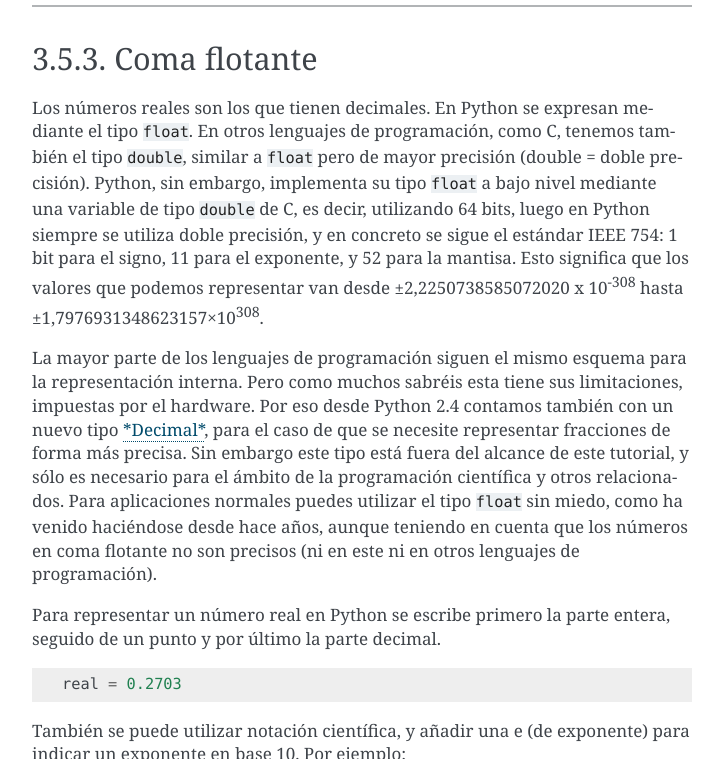
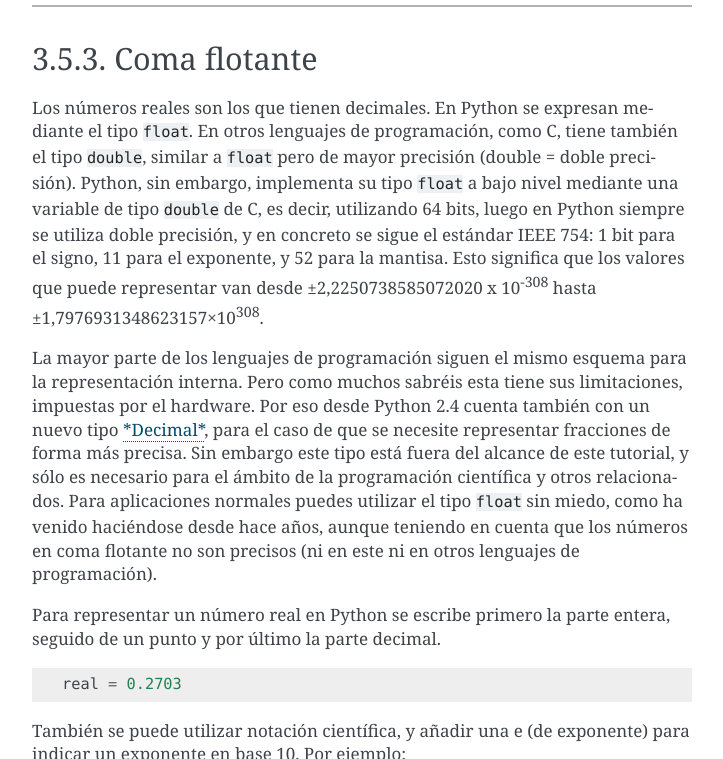
Before and after one commit to macagua/entrenamiento.python_basico, a Sphinx documentation site: the page built from source/leccion3/tipo_numericos.rst, in a window 1280 px wide and 900 px high, scrolled down 1977 px, cut to the strip 141-900 px from the top of the window. Shown: the whole strip, without its empty margins (388-1111 px from the left). Built offline with Sphinx 7.4.7, drawn with Linux system fonts in a browser that asks for light colours; some of the changed text lies outside the part shown.

Commit message:
Agregadas mejoras de redacción y nuevas secciones

```diff
--- a/source/leccion3/operadores_aritmeticos.rst
+++ b/source/leccion3/operadores_aritmeticos.rst
@@ -90,7 +90,7 @@
 
 **Operador módulo**
 
-El operador *módulo* no hace otra cosa que devolvernos el resto de la
+El operador *módulo* no hace otra cosa que devolver el resto de la
 división entre los dos operandos. En el ejemplo, ``7 / 2`` sería ``3``,
 con ``1`` de resto, luego el *módulo* es ``1``.
 
--- a/source/leccion3/tipo_numericos.rst
+++ b/source/leccion3/tipo_numericos.rst
@@ -38,7 +38,7 @@
 Java, el rango de los valores que puede representar depende de la
 plataforma. En la mayor parte de las máquinas el ``long`` de C se almacena
 utilizando 32 bits, es decir, mediante el uso de una variable de tipo
-``int`` de Python podemos almacenar números de -2\ :sup:`31` a 2\ :sup:`31`
+``int`` de Python puede almacenar números de -2\ :sup:`31` a 2\ :sup:`31`
 – 1, o lo que es lo mismo, de -2.147.483.648 a 2.147.483.647. En
 plataformas de 64 bits, el rango es de -9.223.372.036.854.775.808 hasta
 9.223.372.036.854.775.807.
@@ -75,7 +75,7 @@
     <type 'int'>
     >>>
 
-También podemos indicar a Python que un número se almacene usando long
+También puede indicar a Python que un número se almacene usando long
 añadiendo una L al final:
 
 ::
@@ -123,19 +123,19 @@
 
 Los números reales son los que tienen decimales. En Python se expresan
 mediante el tipo ``float``. En otros lenguajes de programación, como C,
-tenemos también el tipo ``double``, similar a ``float`` pero de mayor precisión
+tiene también el tipo ``double``, similar a ``float`` pero de mayor precisión
 (double = doble precisión). Python, sin embargo, implementa su tipo
 ``float`` a bajo nivel mediante una variable de tipo ``double`` de C, es decir,
 utilizando 64 bits, luego en Python siempre se utiliza doble precisión,
 y en concreto se sigue el estándar IEEE 754: 1 bit para el signo, 11
 para el exponente, y 52 para la mantisa. Esto significa que los valores
-que podemos representar van desde ±2,2250738585072020 x 10\ :sup:`-308`
+que puede representar van desde ±2,2250738585072020 x 10\ :sup:`-308`
 hasta ±1,7976931348623157×10\ :sup:`308`.
 
 La mayor parte de los lenguajes de programación siguen el mismo esquema
 para la representación interna. Pero como muchos sabréis esta tiene sus
 limitaciones, impuestas por el hardware. Por eso desde Python 2.4
-contamos también con un nuevo tipo
+cuenta también con un nuevo tipo
 `*Decimal* <https://www.python.org/dev/peps/pep-0327/>`_, para el caso de
 que se necesite representar fracciones de forma más precisa. Sin embargo
 este tipo está fuera del alcance de este tutorial, y sólo es necesario
```
Also changed, not shown: source/leccion3/tipo_booleanos.rst (+3 -4 lines), source/leccion3/tipo_cadenas.rst (+4 -3 lines), source/leccion3/variables_constantes.rst (+124 -20 lines).
